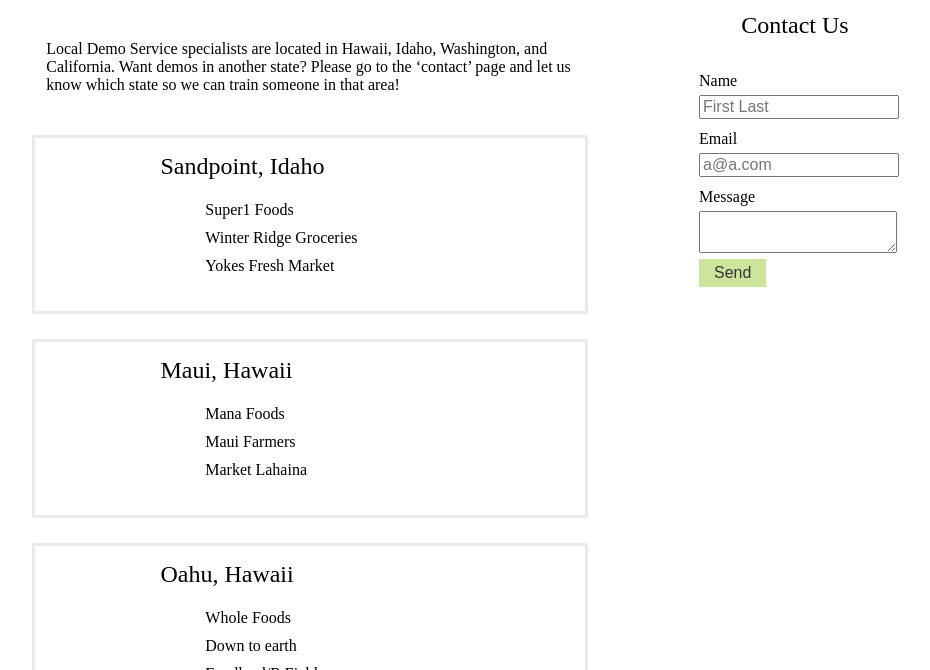
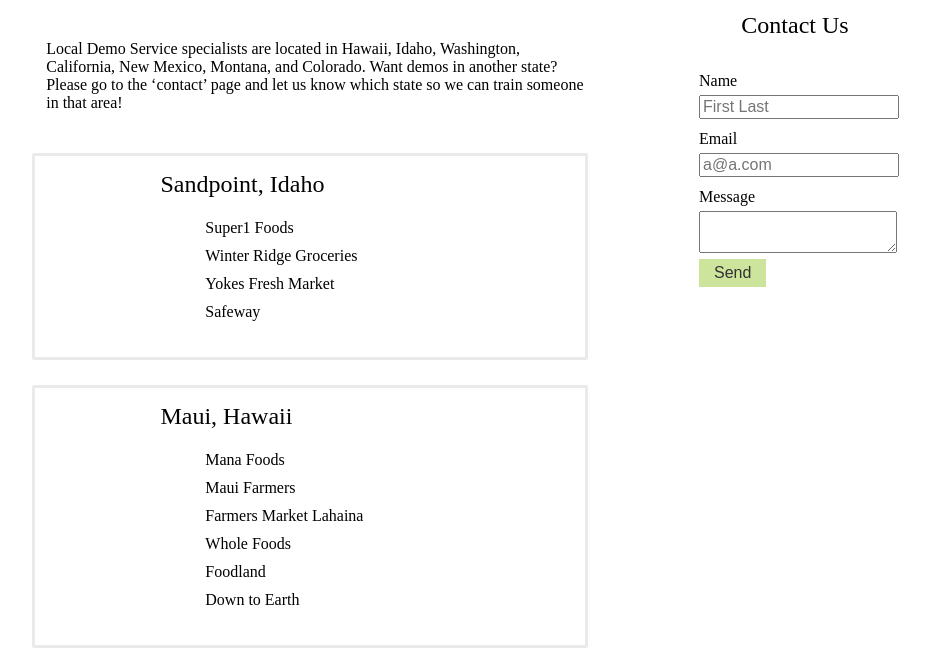
Before and after one commit to LocalDemoService/localdemoservice, a Gatsby site: page /Locations in a window 1280 px wide. Shown: the part 96-766 px from the top of the page, without its empty margins (229-1159 px from the left). Built offline with nearby package versions, Linux system fonts and the light colour scheme; Gatsby itself is replaced by a stand-in of ours.

Commit message:
Add places

```diff
--- a/src/pages/Locations.js
+++ b/src/pages/Locations.js
@@ -6,15 +6,15 @@
 const locations = {
   sandpoint: {
     city: 'Sandpoint, Idaho',
-    places: ['Super1 Foods', 'Winter Ridge Groceries', 'Yokes Fresh Market']
+    places: ['Super1 Foods', 'Winter Ridge Groceries', 'Yokes Fresh Market', 'Safeway']
   },
   maui: {
     city: 'Maui, Hawaii',
-    places: ['Mana Foods', 'Maui Farmers', 'Market Lahaina']
+    places: ['Mana Foods', 'Maui Farmers', 'Farmers Market Lahaina', 'Whole Foods', 'Foodland', 'Down to Earth']
   },
   oahu: {
     city: 'Oahu, Hawaii',
-    places: ['Whole Foods', 'Down to earth', 'Foodland/R.Field', 'Kokua Market', 'Dole Plantation']
+    places: ['Whole Foods', 'Down to earth', 'Foodland/R.Field', 'Kokua Market', 'Dole Plantation', 'Hallmark', 'Neiman Marcus', 'Safeway']
   },
   spokane: {
     city: 'Spokane, Washington',
@@ -22,11 +22,11 @@
   },
   coeurdalene: {
     city: `Couer d'Alene, Idaho`,
-    places: ['Natural Grocers', 'Safeway', `Huckleberry's`]
+    places: ['Natural Grocers', 'Safeway', `Huckleberry's`, 'Pilgrims']
   },
   sanFransico: {
     city: 'San Francisco, California',
-    places: ['Rainbow Grocers', 'Whole Foods']
+    places: ['Rainbow Grocers', 'Whole Foods', 'Pharmaca']
   },
   farmington: {
     city: 'Farmington, New Mexico',
@@ -34,7 +34,7 @@
   },
   durango: {
     city: 'Durango, Colorado',
-    places: ['Natural Grocers']
+    places: ['Natural Grocers', `Nature's Oasis`, 'Durango Natural Foods Coop']
   }
 }
 
@@ -53,7 +53,7 @@
     <SubpageWrapper>
       <MainColumn>
         <Title>Locations</Title>
-        <p>Local Demo Service specialists are located in Hawaii, Idaho, Washington, and California. Want demos in another state? Please go to the ‘contact’ page and let us know which state so we can train someone in that area!</p>
+        <p>Local Demo Service specialists are located in Hawaii, Idaho, Washington, California, New Mexico, Montana, and Colorado. Want demos in another state? Please go to the ‘contact’ page and let us know which state so we can train someone in that area!</p>
         {Object.keys(locations).map(l => (
           <Location key={l.location} location={locations[l]} />
         ))}
```
